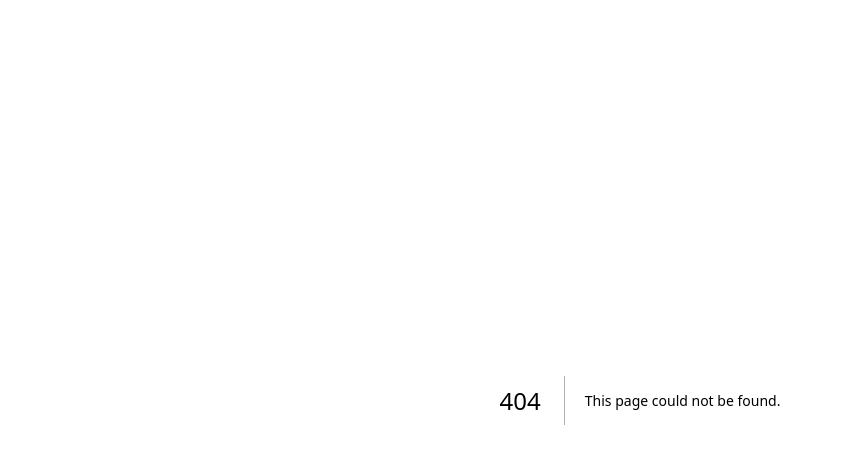
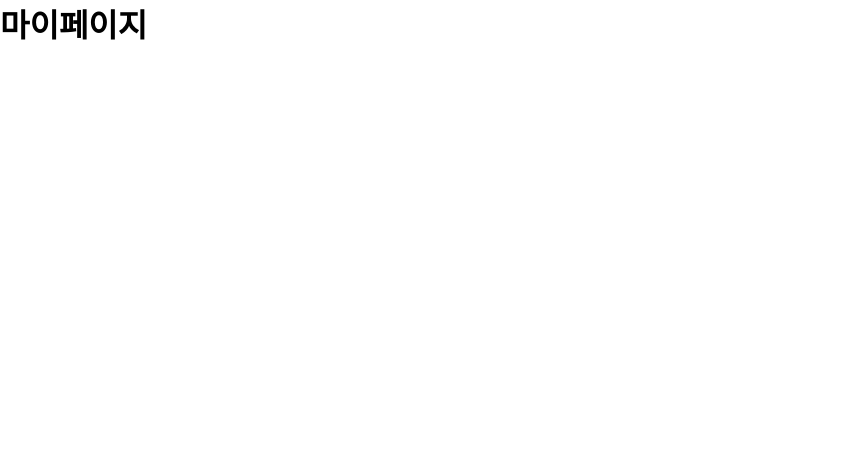
Before and after one commit to youjin0411/ityping-client, a Next.js app: page /mypage in a window 1280 px wide. Before the commit this address had no page. Shown: the top 464 px of the page, without its empty margins (0-841 px from the left). Built offline with nearby package versions, Linux system fonts and the light colour scheme.

Commit message:
💄 add: mypage 구현 시작

```diff
--- /dev/null
+++ b/src/pages/mypage.js
@@ -0,0 +1,7 @@
+const MyPage = () => {
+  return (
+    <h1>마이페이지</h1>
+  );
+}
+
+export default MyPage;
```
